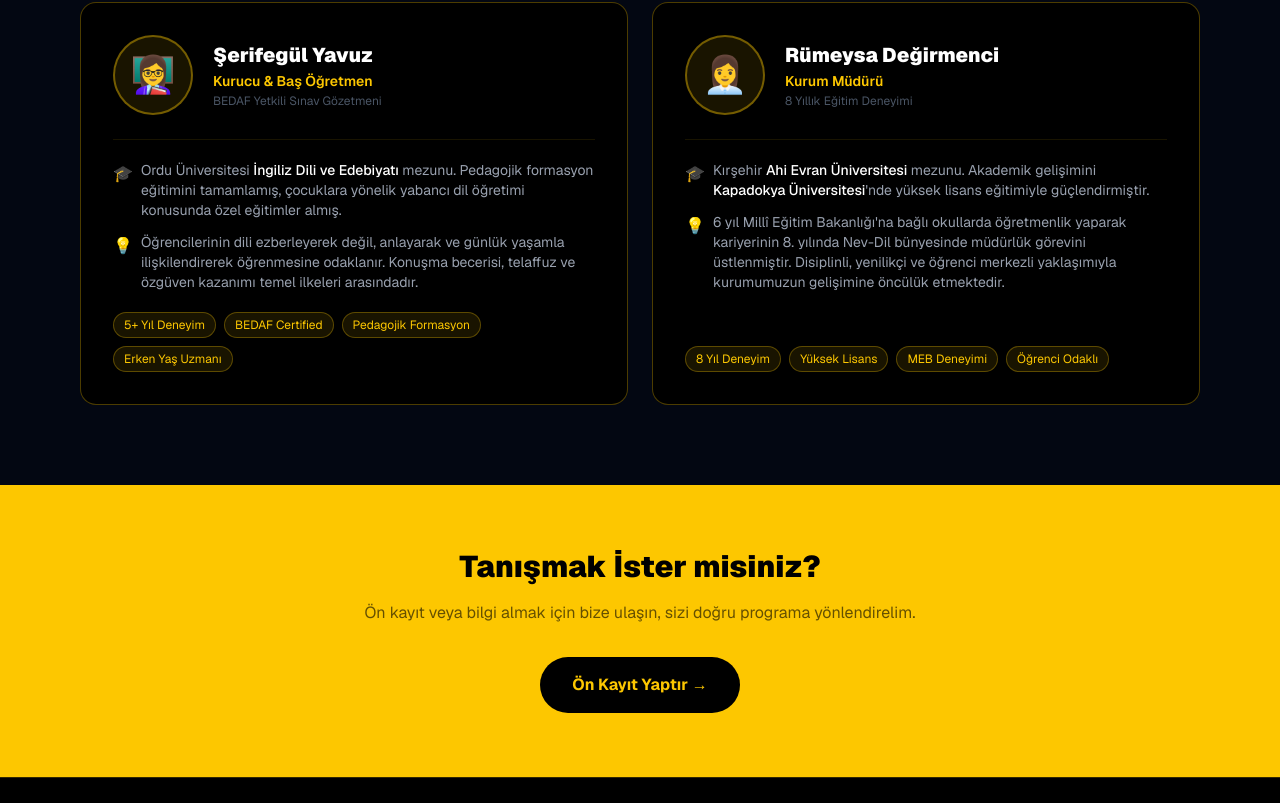
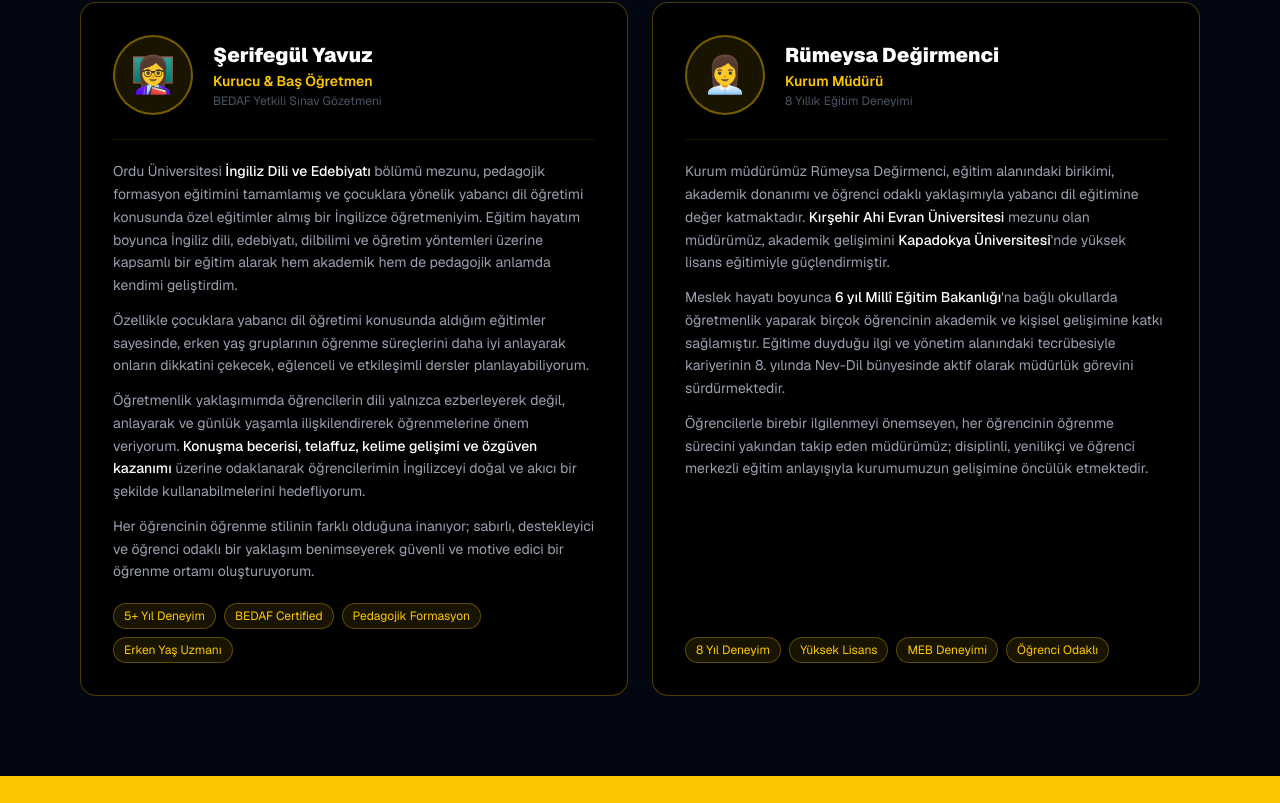
Before and after one commit to Metecdr/nevdil-website, a Next.js app: page /hakkimizda in a window 1280 px wide. Shown: the part 2457-3260 px from the top of the page. Built offline with nearby package versions, Linux system fonts and the light colour scheme; no server answers.

Commit message:
feat(hakkimizda): öğretmen biyografileri tam metinle güncellendi
Şerifegül Yavuz ve Rümeysa Değirmenci'nin tam biyografi metinleri
kartlara eklendi, özet yerine orijinal metinler kullanıldı.

Co-Authored-By: Claude Sonnet 4.6 <noreply@anthropic.com>

```diff
--- a/app/hakkimizda/page.tsx
+++ b/app/hakkimizda/page.tsx
@@ -272,21 +272,29 @@ export default function HakkimizdaPage() {
                   <p className="text-gray-600 text-xs mt-0.5">BEDAF Yetkili Sınav Gözetmeni</p>
                 </div>
               </div>
-              <div className="border-t border-yellow-400/10 pt-5 mb-5">
-                <div className="flex items-start gap-2 mb-3">
-                  <span className="text-yellow-400 mt-0.5">🎓</span>
-                  <p className="text-gray-400 text-sm">
-                    Ordu Üniversitesi <span className="text-white font-medium">İngiliz Dili ve Edebiyatı</span> mezunu.
-                    Pedagojik formasyon eğitimini tamamlamış, çocuklara yönelik yabancı dil öğretimi konusunda özel eğitimler almış.
-                  </p>
-                </div>
-                <div className="flex items-start gap-2">
-                  <span className="text-yellow-400 mt-0.5">💡</span>
-                  <p className="text-gray-400 text-sm">
-                    Öğrencilerinin dili ezberleyerek değil, anlayarak ve günlük yaşamla ilişkilendirerek öğrenmesine odaklanır.
-                    Konuşma becerisi, telaffuz ve özgüven kazanımı temel ilkeleri arasındadır.
-                  </p>
-                </div>
+              <div className="border-t border-yellow-400/10 pt-5 mb-5 space-y-3">
+                <p className="text-gray-400 text-sm leading-relaxed">
+                  Ordu Üniversitesi <span className="text-white font-medium">İngiliz Dili ve Edebiyatı</span> bölümü mezunu,
+                  pedagojik formasyon eğitimini tamamlamış ve çocuklara yönelik yabancı dil öğretimi konusunda
+                  özel eğitimler almış bir İngilizce öğretmeniyim. Eğitim hayatım boyunca İngiliz dili, edebiyatı,
+                  dilbilimi ve öğretim yöntemleri üzerine kapsamlı bir eğitim alarak hem akademik hem de pedagojik
+                  anlamda kendimi geliştirdim.
+                </p>
+                <p className="text-gray-400 text-sm leading-relaxed">
+                  Özellikle çocuklara yabancı dil öğretimi konusunda aldığım eğitimler sayesinde, erken yaş
+                  gruplarının öğrenme süreçlerini daha iyi anlayarak onların dikkatini çekecek, eğlenceli ve
+                  etkileşimli dersler planlayabiliyorum.
+                </p>
+                <p className="text-gray-400 text-sm leading-relaxed">
+                  Öğretmenlik yaklaşımımda öğrencilerin dili yalnızca ezberleyerek değil, anlayarak ve günlük
+                  yaşamla ilişkilendirerek öğrenmelerine önem veriyorum.{" "}
+                  <span className="text-white font-medium">Konuşma becerisi, telaffuz, kelime gelişimi ve özgüven kazanımı</span>{" "}
+                  üzerine odaklanarak öğrencilerimin İngilizceyi doğal ve akıcı bir şekilde kullanabilmelerini hedefliyorum.
+                </p>
+                <p className="text-gray-400 text-sm leading-relaxed">
+                  Her öğrencinin öğrenme stilinin farklı olduğuna inanıyor; sabırlı, destekleyici ve öğrenci odaklı
+                  bir yaklaşım benimseyerek güvenli ve motive edici bir öğrenme ortamı oluşturuyorum.
+                </p>
               </div>
               <div className="flex flex-wrap gap-2 mt-auto">
                 {["5+ Yıl Deneyim", "BEDAF Certified", "Pedagojik Formasyon", "Erken Yaş Uzmanı"].map((tag) => (
@@ -309,22 +317,25 @@ export default function HakkimizdaPage() {
                   <p className="text-gray-600 text-xs mt-0.5">8 Yıllık Eğitim Deneyimi</p>
                 </div>
               </div>
-              <div className="border-t border-yellow-400/10 pt-5 mb-5">
-                <div className="flex items-start gap-2 mb-3">
-                  <span className="text-yellow-400 mt-0.5">🎓</span>
-                  <p className="text-gray-400 text-sm">
-                    Kırşehir <span className="text-white font-medium">Ahi Evran Üniversitesi</span> mezunu.
-                    Akademik gelişimini <span className="text-white font-medium">Kapadokya Üniversitesi</span>&apos;nde yüksek lisans eğitimiyle güçlendirmiştir.
-                  </p>
-                </div>
-                <div className="flex items-start gap-2">
-                  <span className="text-yellow-400 mt-0.5">💡</span>
-                  <p className="text-gray-400 text-sm">
-                    6 yıl Millî Eğitim Bakanlığı&apos;na bağlı okullarda öğretmenlik yaparak kariyerinin 8. yılında
-                    Nev-Dil bünyesinde müdürlük görevini üstlenmiştir. Disiplinli, yenilikçi ve öğrenci merkezli yaklaşımıyla
-                    kurumumuzun gelişimine öncülük etmektedir.
-                  </p>
-                </div>
+              <div className="border-t border-yellow-400/10 pt-5 mb-5 space-y-3">
+                <p className="text-gray-400 text-sm leading-relaxed">
+                  Kurum müdürümüz Rümeysa Değirmenci, eğitim alanındaki birikimi, akademik donanımı ve
+                  öğrenci odaklı yaklaşımıyla yabancı dil eğitimine değer katmaktadır.{" "}
+                  <span className="text-white font-medium">Kırşehir Ahi Evran Üniversitesi</span> mezunu olan müdürümüz,
+                  akademik gelişimini <span className="text-white font-medium">Kapadokya Üniversitesi</span>&apos;nde
+                  yüksek lisans eğitimiyle güçlendirmiştir.
+                </p>
+                <p className="text-gray-400 text-sm leading-relaxed">
+                  Meslek hayatı boyunca <span className="text-white font-medium">6 yıl Millî Eğitim Bakanlığı</span>&apos;na
+                  bağlı okullarda öğretmenlik yaparak birçok öğrencinin akademik ve kişisel gelişimine katkı sağlamıştır.
+                  Eğitime duyduğu ilgi ve yönetim alanındaki tecrübesiyle kariyerinin 8. yılında Nev-Dil bünyesinde
+                  aktif olarak müdürlük görevini sürdürmektedir.
+                </p>
+                <p className="text-gray-400 text-sm leading-relaxed">
+                  Öğrencilerle birebir ilgilenmeyi önemseyen, her öğrencinin öğrenme sürecini yakından takip eden
+                  müdürümüz; disiplinli, yenilikçi ve öğrenci merkezli eğitim anlayışıyla kurumumuzun gelişimine
+                  öncülük etmektedir.
+                </p>
               </div>
               <div className="flex flex-wrap gap-2 mt-auto">
                 {["8 Yıl Deneyim", "Yüksek Lisans", "MEB Deneyimi", "Öğrenci Odaklı"].map((tag) => (
```
